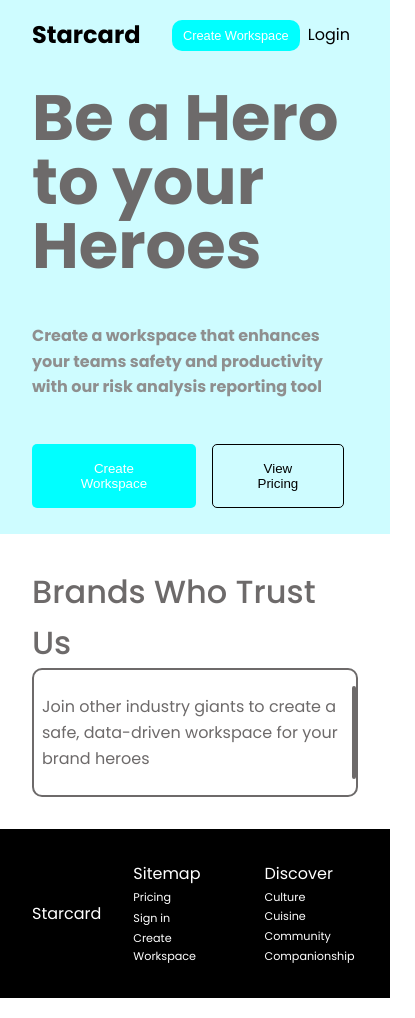
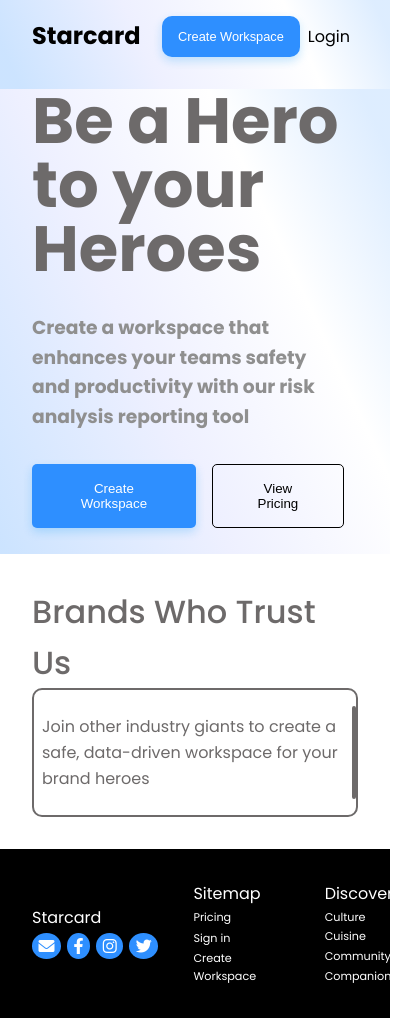
Before and after one commit to Fiewor/star-card, a React (Create React App) app in the folder client/: page / in a window 390 px wide. Shown: the whole page, 415 px wide, since content can reach past the window. Built offline with nearby package versions, Linux system fonts and the light colour scheme.

Commit message:
change color. add social links

```diff
--- a/client/src/components/Footer.css
+++ b/client/src/components/Footer.css
@@ -10,12 +10,12 @@ footer {
     align-items: center;
 }
 
-.social-container {
-    display: flex;
-    justify-content: space-around;
+.social-container{
+
 }
 
 .social-container p {
+    display: block;
     color: #fff;
 }
 
@@ -25,9 +25,15 @@ footer {
 }
 
 .social-links i {
-    background: #3838e0;
+    background: #2E8FFF;
     color: #fff;
     border-radius: 50%;
+    padding: 1rem 1.1rem;
+    margin: 0.5rem;
+}
+
+.social-links i:first-of-type{
+    margin-left: 0;
 }
 
 .secondary-container{
@@ -43,8 +49,13 @@ footer {
     font-size: 0.7rem;
 }
 
-hr {
-    border-bottom: 3px blue solid;
-    padding: 2rem;
-    width: 90vw;
+a:hover{
+    color: #8f8f8f;
 }
+
+@media screen and (max-width: 768px) {
+    .social-links i {
+        padding: 0.3rem 0.4rem;
+        margin: 0.2rem;
+    }
+}
--- a/client/src/components/Footer.js
+++ b/client/src/components/Footer.js
@@ -9,11 +9,10 @@ const Footer = () => {
                 <div className="social-container">
                     <p>Starcard</p>
                     <div className="social-links">
-                        <i></i>
-                        <i></i>
-                        <i></i>
-                        <i></i>
-                        <i></i>
+                        <i class="fas fa-envelope"></i>
+                        <i class="fab fa-facebook-f"></i>
+                        <i class="fab fa-instagram"></i>
+                        <i class="fab fa-twitter"></i>
                     </div>
                 </div>
                 <div className="secondary-container">
--- a/client/src/components/Header.css
+++ b/client/src/components/Header.css
@@ -1,5 +1,5 @@
 .header-container{
-    background: #cefcff;
+    background: linear-gradient(245deg, #97c7ff52 5%, #caffe500 30%, #cad0ff52 62%, #bcdbffc2 99%);
 }
 
 header{
@@ -28,20 +28,29 @@ header{
 }
 
 .links button{
-    background: aqua;
+    background: #2E8FFF;
+    box-shadow: 0px 4px 10px rgba(16, 156, 241, 0.24);
     border: none;
     color: #fff;
-    padding: 0.5rem 0.7rem;
+    padding: 0.8rem 1rem;
     border-radius: 10px;
     margin-right: 1em;
     font-size: 1rem;
 }
 
-button:hover{
+.links button:hover{
     cursor: pointer;
+    background: #1875e0;
+}
+
+a:hover{
+    color: #8f8f8f;
 }
 
 @media screen and (max-width: 768px) {
+    .header-container{
+        background: linear-gradient(245deg, #97c7ff52 4%, #caffe500 25%, #cad0ff52 62.41%, #bcdbffc2 95%);
+    }
     .logo{
         font-size: 1.5rem;
     }
--- a/client/src/components/LandingPage.css
+++ b/client/src/components/LandingPage.css
@@ -2,8 +2,7 @@
     max-width: 100vw;
 }
 .main-container {
-    /* background: linear-gradient(left#8beff7, #ffffff); */
-    background: #cefcff;
+    background: linear-gradient(245deg, #97c7ff52 5%, #caffe500 30%, #cad0ff52 62%, #bcdbffc2 99%);
     flex-direction: column;
     justify-content: center;
 }
@@ -22,13 +21,14 @@
     line-height: 1;
 }
 
-.hero-container h4{
+.hero-container h3{
     color: #8f8f8f;
     padding: 2rem 0;
 }
 
-button:hover{
+.button-container button:hover{
     cursor: pointer;
+    background: #1875e0;
 }
 
 .button-container{
@@ -41,8 +41,14 @@ button:hover{
     border-radius: 5px;
 }
 
+.button-container button:hover{
+    cursor: pointer;
+    background: #1875e0;
+}
+
 .button-container button:first-child{
-    background: aqua;
+    background: #2e8fff;
+    box-shadow: 0px 4px 10px rgba(16, 156, 241, 0.24);
     border: none;
     color: #fff;
     margin-right: 1rem;
@@ -78,6 +84,10 @@ button:hover{
     padding: 0.5rem;
 }
 
+a:hover{
+    color: #8f8f8f;
+}
+
 @media screen and (max-width: 768px) {
     .hero-container{
         width: 80%;
--- a/client/src/pages/LandingPage.js
+++ b/client/src/pages/LandingPage.js
@@ -10,9 +10,9 @@ const LandingPage = () => {
             <div className="main-container">
                 <div className="hero-container">
                     <h1>Be a Hero to your Heroes</h1>
-                    <h4>Create a workspace that enhances your teams safety and
+                    <h3>Create a workspace that enhances your teams safety and
                         productivity with our risk analysis reporting tool
-                    </h4>
+                    </h3>
                     <div className="button-container">
                         <button>Create Workspace</button>
                         <button>View Pricing</button>
```
